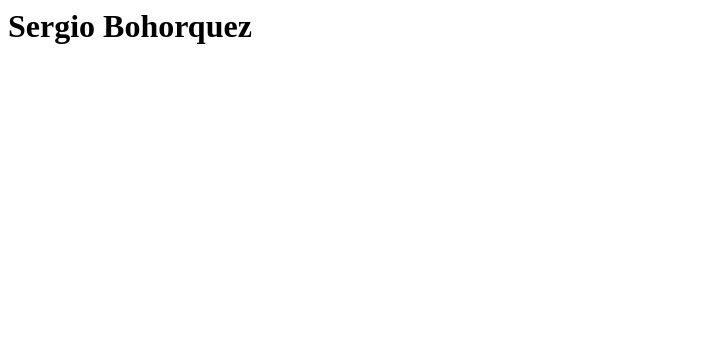
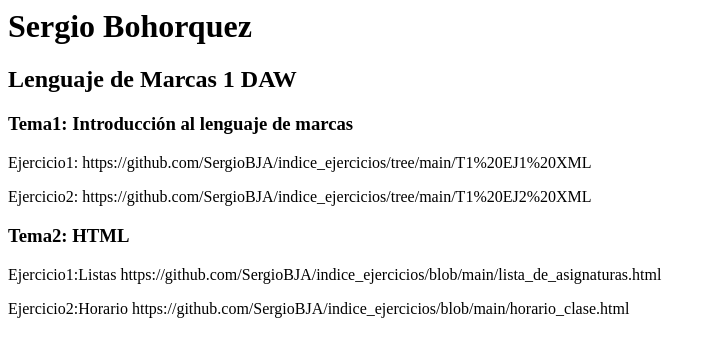
Before and after one commit to SergioBJA/indice_ejercicios, a plain HTML site: page index.html in a window 1280 px wide. Shown: the whole page, without its empty margins (0-716 px from the left). Drawn offline with Linux system fonts and the light colour scheme.

Commit message:
Update index.html

```diff
--- a/index.html
+++ b/index.html
@@ -1 +1,10 @@
 <h1>Sergio Bohorquez</h1>
+<h2>Lenguaje de Marcas 1 DAW</h2>
+
+<h3>Tema1: Introducción al lenguaje de marcas</h3>
+<p>Ejercicio1: https://github.com/SergioBJA/indice_ejercicios/tree/main/T1%20EJ1%20XML</p>
+<p>Ejercicio2: https://github.com/SergioBJA/indice_ejercicios/tree/main/T1%20EJ2%20XML</p>
+
+<h3>Tema2: HTML</h3>
+<p>Ejercicio1:Listas https://github.com/SergioBJA/indice_ejercicios/blob/main/lista_de_asignaturas.html</p>
+<p>Ejercicio2:Horario https://github.com/SergioBJA/indice_ejercicios/blob/main/horario_clase.html</p>
```
